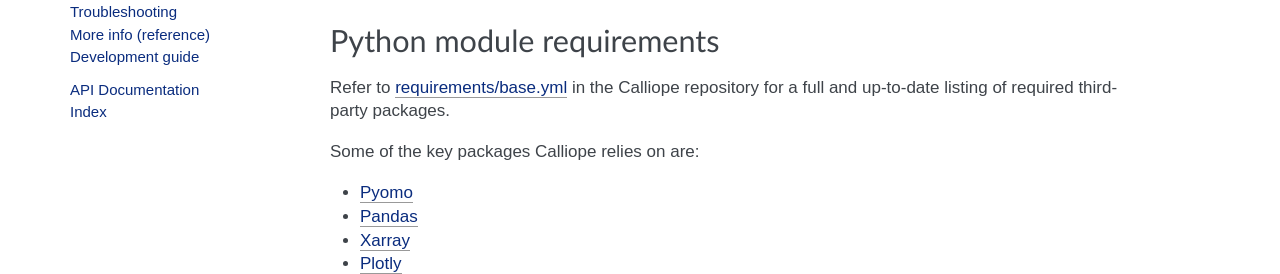
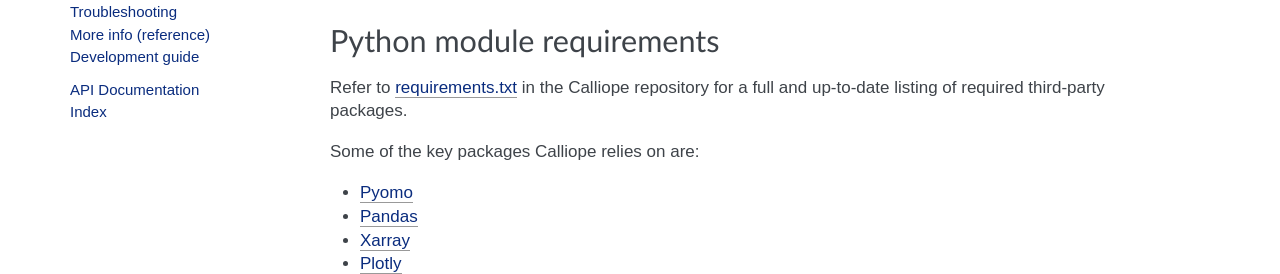
Before and after one commit to calliope-project/calliope, a Sphinx documentation site: the page built from doc/user/installation.rst, in a window 1280 px wide and 900 px high, scrolled down 1677 px. Shown: the part 381-655 px from the top of the window. Built offline with Sphinx 7.4.7, drawn with Linux system fonts in a browser that asks for light colours; some web fonts are replaced; pages that are not in the unit, such as notebooks, are missing from menus; a script that is not in the unit is left out.

Commit message:
Update reference to requirements file in dev docs

```diff
--- a/doc/user/installation.rst
+++ b/doc/user/installation.rst
@@ -82,7 +82,7 @@
 Python module requirements
 ==========================
 
-Refer to `requirements/base.yml <https://github.com/calliope-project/calliope/blob/main/requirements/base.yml>`_ in the Calliope repository for a full and up-to-date listing of required third-party packages.
+Refer to `requirements.txt <https://github.com/calliope-project/calliope/blob/main/requirements.txt>`_ in the Calliope repository for a full and up-to-date listing of required third-party packages.
 
 Some of the key packages Calliope relies on are:
 
```
